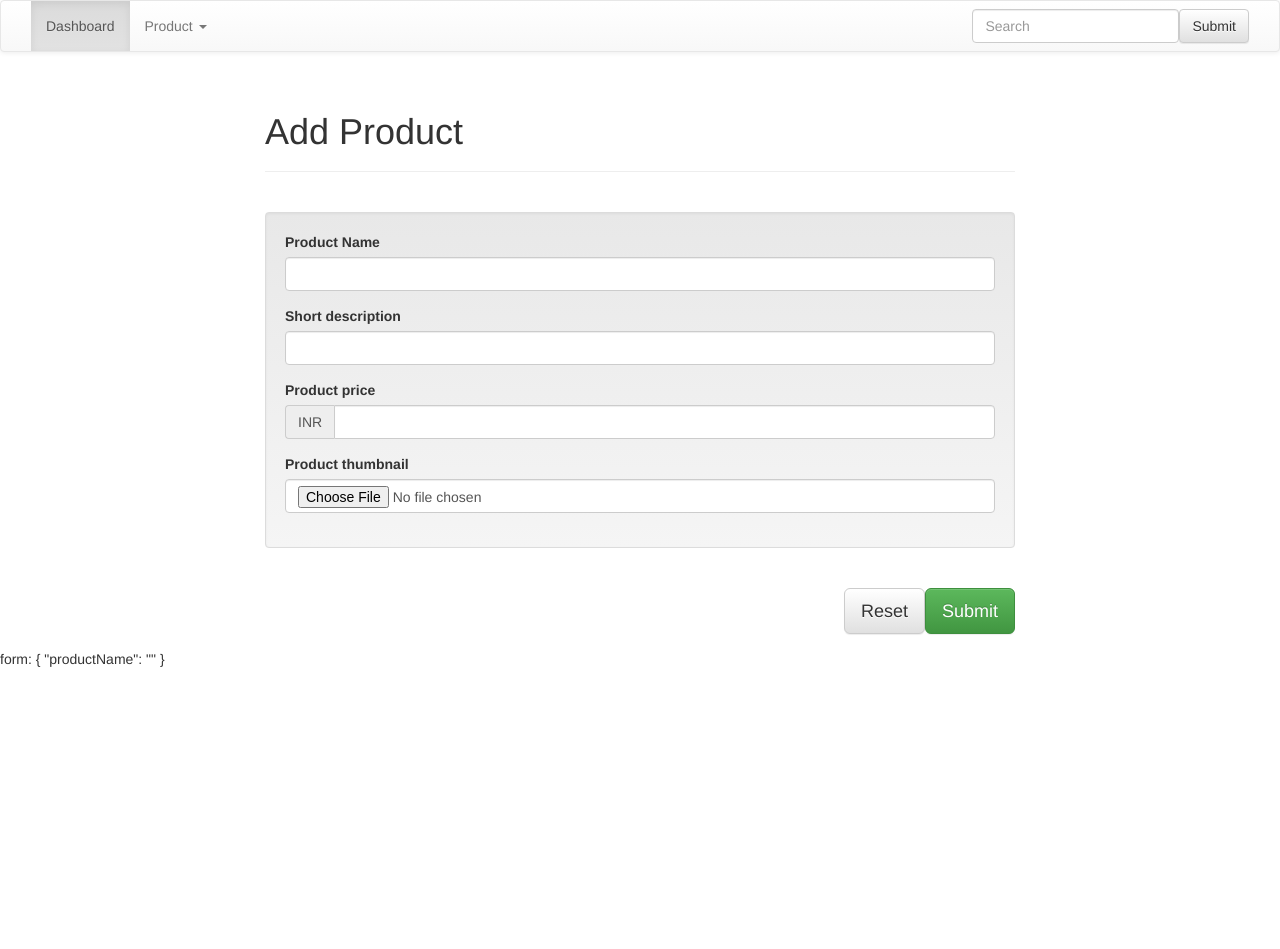
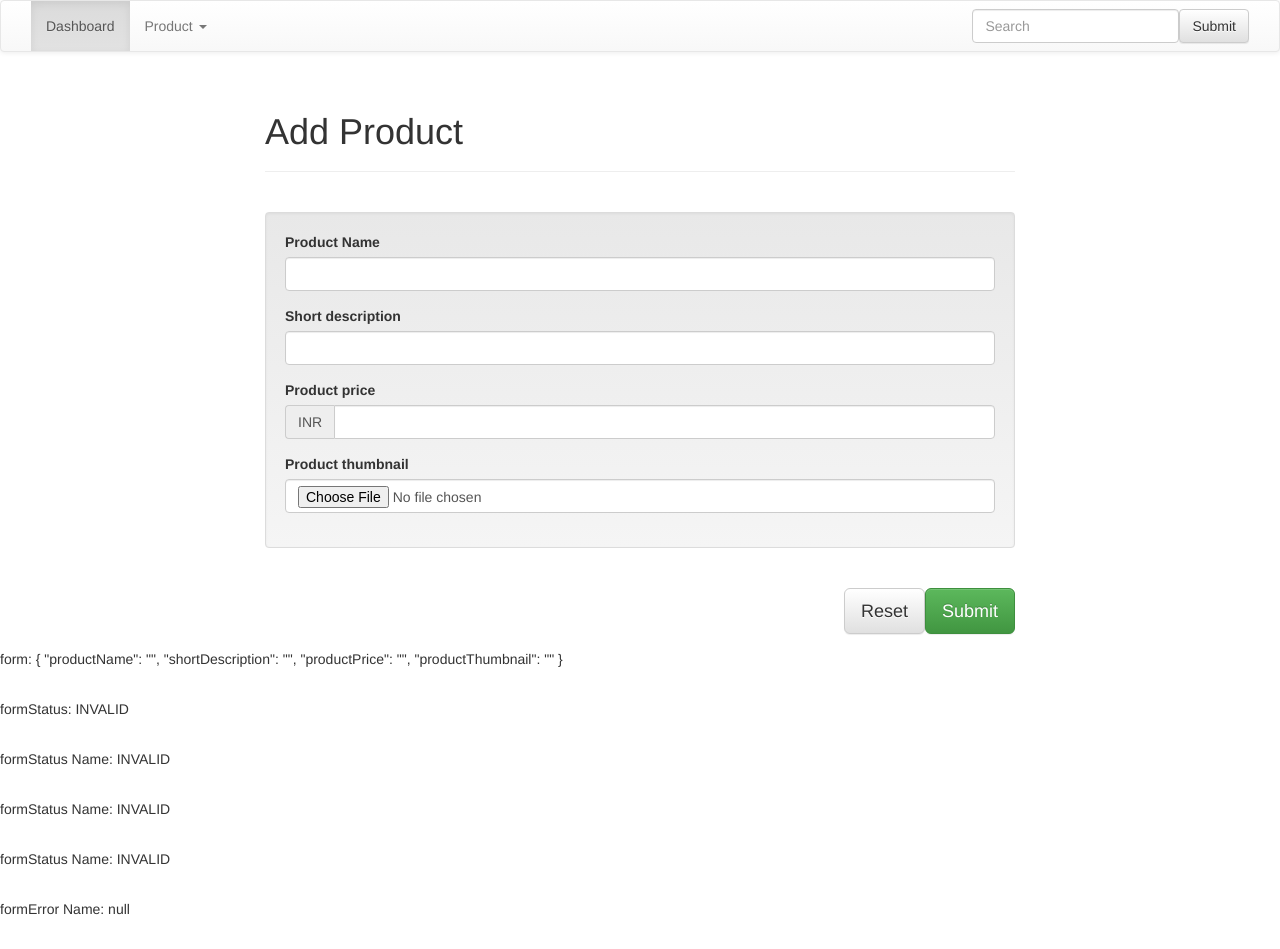
Before and after one commit to BinaryWrap/univeda-server, an Angular app in the folder ui/: page /product/add in a window 1280 px wide. Before the commit the page ends 800 px from the top, so only its background shows below. Built offline with nearby package versions, Linux system fonts and the light colour scheme.

Commit message:
form validation

```diff
--- a/ui/src/app/product-add/product-add.component.html
+++ b/ui/src/app/product-add/product-add.component.html
@@ -17,18 +17,18 @@
 				  </div>
 		    	<div class="form-group">
 				    <label for="short-description">Short description</label>
-				    <input type="text" class="form-control" id="short-description">
+				    <input type="text" class="form-control" id="short-description" formControlName="shortDescription">
 				  </div>
 		    	<div class="form-group">
 				    <label for="short-description">Product price</label>
 					  <div class="input-group">
 						  <span class="input-group-addon">INR</span>
-						  <input type="text" class="form-control" aria-label="Amount (to the nearest INR)">
+						  <input type="text" class="form-control" formControlName="productPrice">
 						</div>
 					</div>
 		    	<div class="form-group">
 				    <label for="short-description">Product thumbnail</label>
-				    <input type="file" class="form-control" id="short-description">
+				    <input type="file" class="form-control" id="short-description" formControlName="productThumbnail">
 				  </div>
 				</fieldset>
 	    	<div class="form-group text-right">
@@ -42,3 +42,14 @@
 </div>
 
 <p>form: {{ form.value | json }}</p>
+<br>
+<p>formStatus: {{ form.status }}</p>
+<br>
+<p>formStatus Name: {{ form.get('productName').status }}</p>
+<br>
+<p>formStatus Name: {{ form.get('shortDescription').status }}</p>
+<br>
+<p>formStatus Name: {{ form.get('productPrice').status }}</p>
+<br>
+<p>formError Name: {{ form.errors | json }}</p>
+<br>
--- a/ui/src/app/product-add/product-add.component.ts
+++ b/ui/src/app/product-add/product-add.component.ts
@@ -1,19 +1,30 @@
 import { Component, OnInit } from '@angular/core';
 import { FormControl, FormGroup, FormArray, FormBuilder, Validators, AbstractControl } from '@angular/forms';
+
+function matchBothSides(matchStatus: AbstractControl) {
+	return matchStatus.get('productName').value == matchStatus.get('shortDescription').value
+		? null : {'Don\'t Match': true};
+}
 
 @Component({
   selector: 'app-product-add',
   templateUrl: './product-add.component.html',
   styleUrls: ['./product-add.component.css']
 })
+
 export class ProductAddComponent implements OnInit {
 
   form: FormGroup;
 
   constructor(public fb: FormBuilder) {
   	this.form = this.fb.group({
-  		productName: ''
-  	});
+  		productName: ['', Validators.required],
+  		shortDescription: ['', Validators.required],
+  		productPrice: ['', Validators.required],
+  		productThumbnail: '',
+  	},
+  	{ validator: matchBothSides }
+  	);
   }
 
   ngOnInit() {
```
